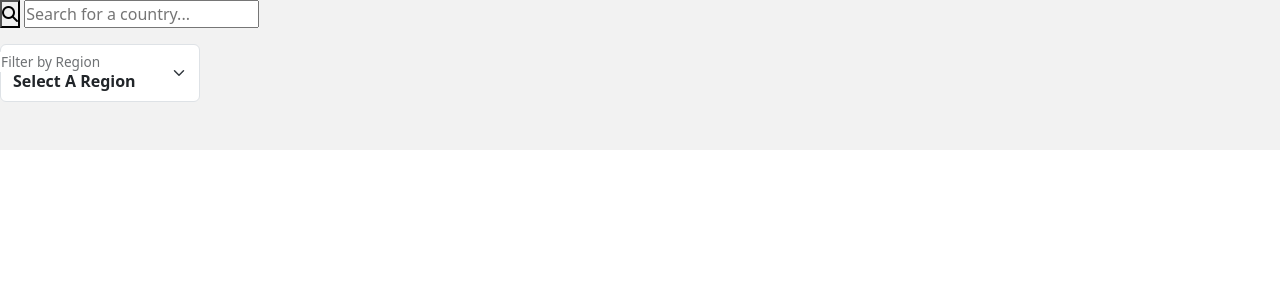
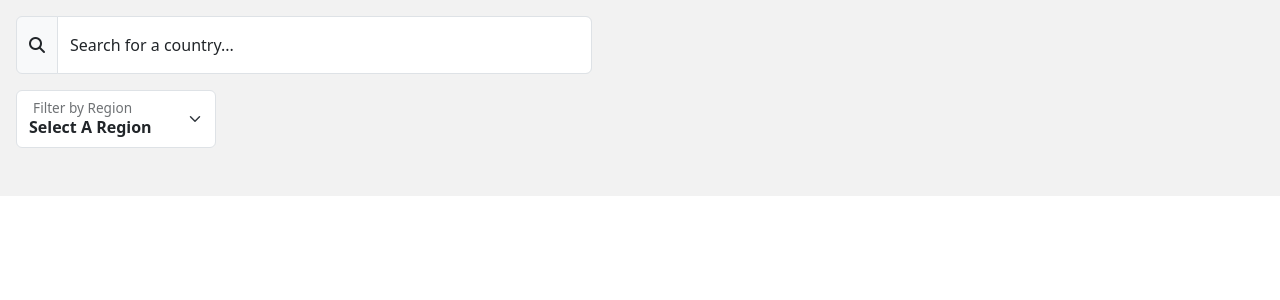
Before and after one commit to victor247k/REST-Countries-API-with-color-theme-switcher, a Flask app: page / in a window 1280 px wide. Shown: the part 77-377 px from the top of the page. Run offline with Flask 3, Linux system fonts and the light colour scheme; data that the repository does not hold is empty; some libraries are stand-ins or nearby versions.

Commit message:
almost finished with the styles

```diff
--- a/static/app.js
+++ b/static/app.js
@@ -23,7 +23,6 @@ window.onload = () => {
 
     const searchForm = document.querySelector("#searchForm");
     const input = searchForm.querySelector("#search");
-    const button = searchForm.querySelector("button");
 
     const countries = Array.from(articles).map((e) => new Country(e));
 
--- a/static/styles.css
+++ b/static/styles.css
@@ -148,6 +148,24 @@ header a {
 
 }
 
+#select {
+  margin: 0 1rem;
+  display: inline-block;
+}
+
+#select label {
+  margin: 0 1rem;
+}
+
+#searchForm {
+  width: 350px;
+  margin: 1rem;
+}
+
+.row {
+  display: flex;
+  flex-direction: column;
+}
 
 /* ### Responsiveness */
 
@@ -155,17 +173,32 @@ header a {
     .sectionGrid {
         grid-template-columns: repeat(2, 1fr);
     }
+    #searchForm {
+      width: 450px;
+    }
+    .row {
+      display: flex;
+      flex-direction: row;
+      justify-content: space-between;
+    }
 }
 
 @media screen and (min-width: 1024px) {
     .sectionGrid {
         grid-template-columns: repeat(3, 1fr);
     }
+    #searchForm {
+      width: 500px;
+    }
 }
 
 @media screen and (min-width: 1200px) {
     .sectionGrid {
         grid-template-columns: repeat(4, 1fr);
+    }
+
+    #searchForm {
+      width: 600px;
     }
 }
 
--- a/templates/index.html
+++ b/templates/index.html
@@ -6,12 +6,16 @@
 
 {% block main %}
     <div class="row">
-        <form id="searchForm" class="mb-3">
-            <button type="submit"><i class="fa-solid fa-magnifying-glass"></i></button>
-            <input id="search" name="country" type="text" autocomplete="off" placeholder="Search for a country...">
-        </form>
 
-        <div class="form-floating mb-3">
+        <div id="searchForm" class="input-group mb-3">
+            <span class="input-group-text"><i class="fa-solid fa-magnifying-glass"></i></span>
+            <div class="form-floating">
+                <input placeholder="Search for a country..." id="search" name="country" class="form-control" type="text" autocomplete="off">
+                <label for="search">Search for a country...</label>
+            </div>
+        </div>
+
+        <div class="form-floating mb-3" id="select">
             <select class="form-select" aria-label="Select for the region" name="region" id="dropdownSelect">
                 <option value="" selected>Select a Region</option>
                 {% for region in regions %}
```
